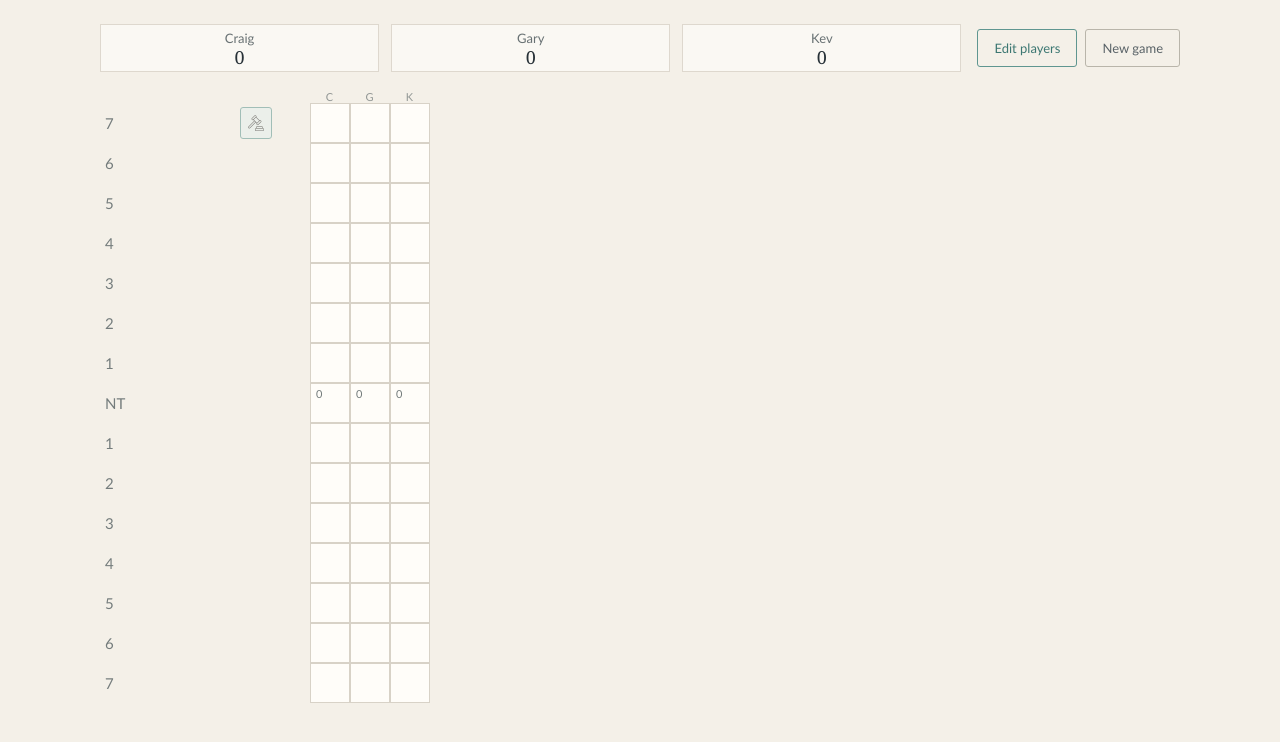
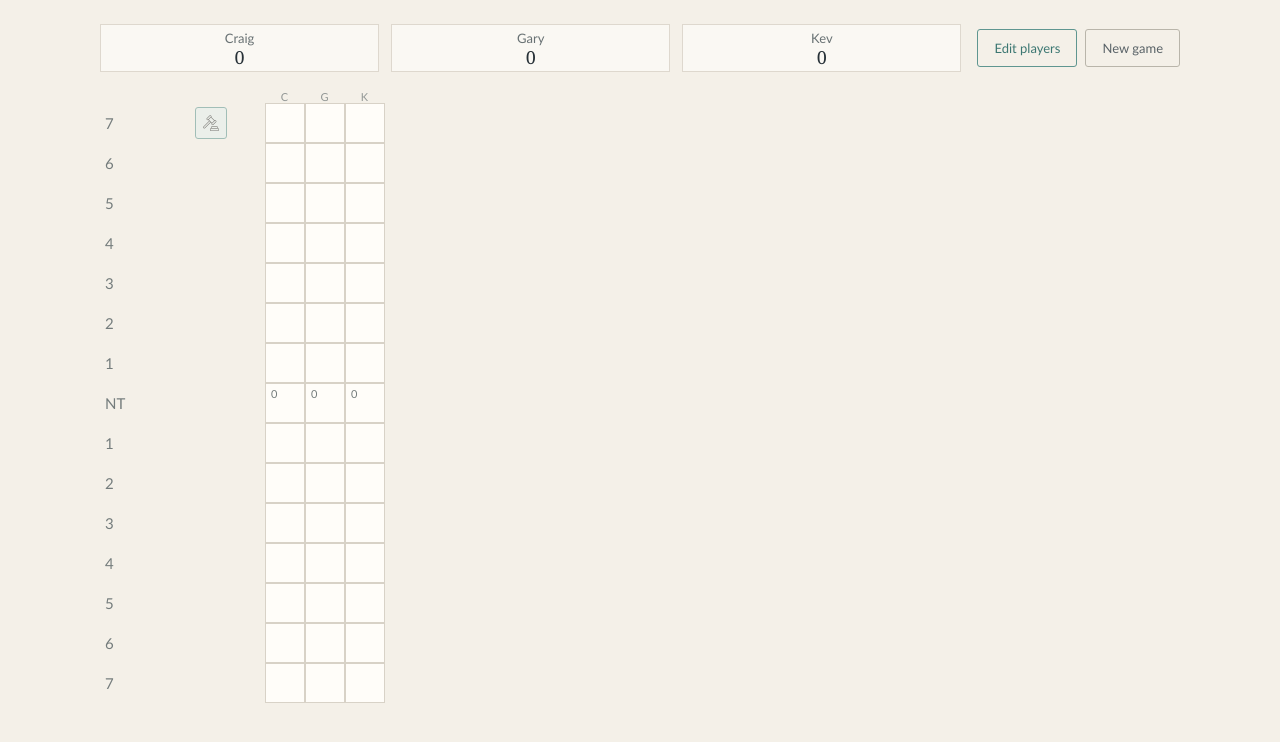
Before and after one commit to craigp1231/trumps, a Vue app: page / in a window 1280 px wide. Shown: the top 742 px of the page. Built offline with nearby package versions, Linux system fonts and the light colour scheme.

Commit message:
Make width smaller

```diff
--- a/src/style.css
+++ b/src/style.css
@@ -50,15 +50,15 @@ output { font: 20px Georgia, serif; }
 .history-row small { color: #9b9d98; font: 11px 'Trebuchet MS', sans-serif; }
 .round-dealer { color: #3c7772; font-weight: 700; }
 .schedule-table { width: max-content; max-width: 100%; margin: 0; }
-.schedule-header, .schedule-row { display: grid; margin: 0; grid-template-columns: repeat(6, 35px) repeat(var(--player-count), 40px); gap: 0; align-items: center; padding: 0; }
+.schedule-header, .schedule-row { display: grid; margin: 0; grid-template-columns: 35px 20px 20px 20px 35px 35px repeat(var(--player-count), 40px); gap: 0; align-items: center; padding: 0; }
 .schedule-header { color: #929795; font-size: 11px; letter-spacing: 1px; text-transform: uppercase; }
 .schedule-row { font-size: 15px; }
 .round-label { display: flex; align-items: center; gap: 7px; padding-left: 5px; }
 .tricks-count { color: #747c7c; }
-.bid-difference { color: #747c7c; font-size: 12px; text-align: center; }
+.bid-difference { color: #747c7c; font-size: 12px; text-align: left; }
 .difference-positive { color: #bd5c4d; }
 .difference-negative { color: #3c7772; }
-.round-suit { display: grid; place-items: center; font: 24px/1 Georgia, serif; }
+.round-suit { display: grid; justify-items: start; font: 24px/1 Georgia, serif; }
 .round-suit.black-suit { color: #000; }
 .round-suit.red-suit { color: #bd5c4d; }
 .schedule-row.status-good { color: #16463d; background: #c4d9cb; }
@@ -118,4 +118,4 @@ output { font: 20px Georgia, serif; }
 .bid-option { min-width: 34px; border: 1px solid #c9c4ba; border-radius: 3px; padding: 7px 9px; color: #596267; background: #fffdf9; }
 .bid-option:hover:not(:disabled), .bid-option.selected { border-color: #5f9690; color: #2f716c; background: #e5efec; }
 .bid-option:disabled { cursor: not-allowed; opacity: .3; }
-@media (max-width: 650px) { .app-shell { width: min(100% - 28px, 540px); padding-top: 24px; } .topbar-actions { flex-direction: column; align-items: stretch; } .edit-button, .reset-button { padding: 8px 10px; font-size: 12px; } .totals-grid { grid-template-columns: repeat(2, 1fr); } .total-card { padding: 5px 8px; } .section-heading { display: block; } .leader-note, .rule-note { margin-top: 12px; } .table-labels { display: none; } .table-labels, .entry-row { grid-template-columns: 1fr 56px 56px 76px; gap: 8px; } .entry-row { padding: 10px 4px; } input { width: 50px; } .schedule-header, .schedule-row { grid-template-columns: repeat(6, 35px) repeat(var(--player-count), 40px); gap: 0; padding: 0; font-size: 12px; } .schedule-header { font-size: 9px; letter-spacing: .5px; } .history-header, .history-row { grid-template-columns: 42px 70px repeat(var(--player-count), minmax(0, 1fr)); gap: 5px; padding: 0; font-size: 12px; } .history-header { font-size: 9px; letter-spacing: .5px; } .player-modal { padding: 28px 20px; } .player-fields { grid-template-columns: 1fr; } }
+@media (max-width: 650px) { .app-shell { width: min(100% - 28px, 540px); padding-top: 24px; } .topbar-actions { flex-direction: column; align-items: stretch; } .edit-button, .reset-button { padding: 8px 10px; font-size: 12px; } .totals-grid { grid-template-columns: repeat(2, 1fr); } .total-card { padding: 5px 8px; } .section-heading { display: block; } .leader-note, .rule-note { margin-top: 12px; } .table-labels { display: none; } .table-labels, .entry-row { grid-template-columns: 1fr 56px 56px 76px; gap: 8px; } .entry-row { padding: 10px 4px; } input { width: 50px; } .schedule-header, .schedule-row { grid-template-columns: 35px 20px 20px 20px 35px 35px repeat(var(--player-count), 40px); gap: 0; padding: 0; font-size: 12px; } .schedule-header { font-size: 9px; letter-spacing: .5px; } .history-header, .history-row { grid-template-columns: 42px 70px repeat(var(--player-count), minmax(0, 1fr)); gap: 5px; padding: 0; font-size: 12px; } .history-header { font-size: 9px; letter-spacing: .5px; } .player-modal { padding: 28px 20px; } .player-fields { grid-template-columns: 1fr; } }
```
